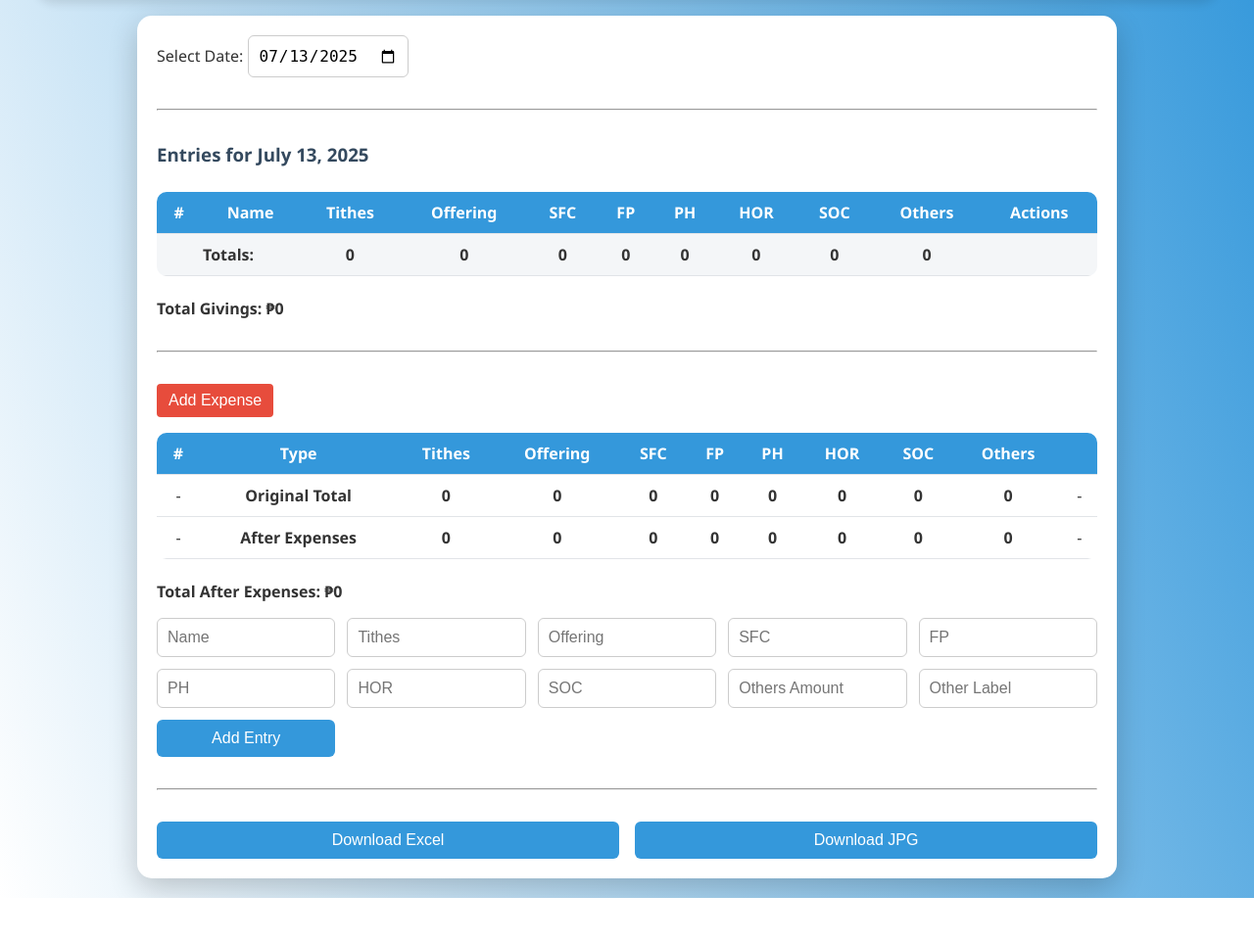
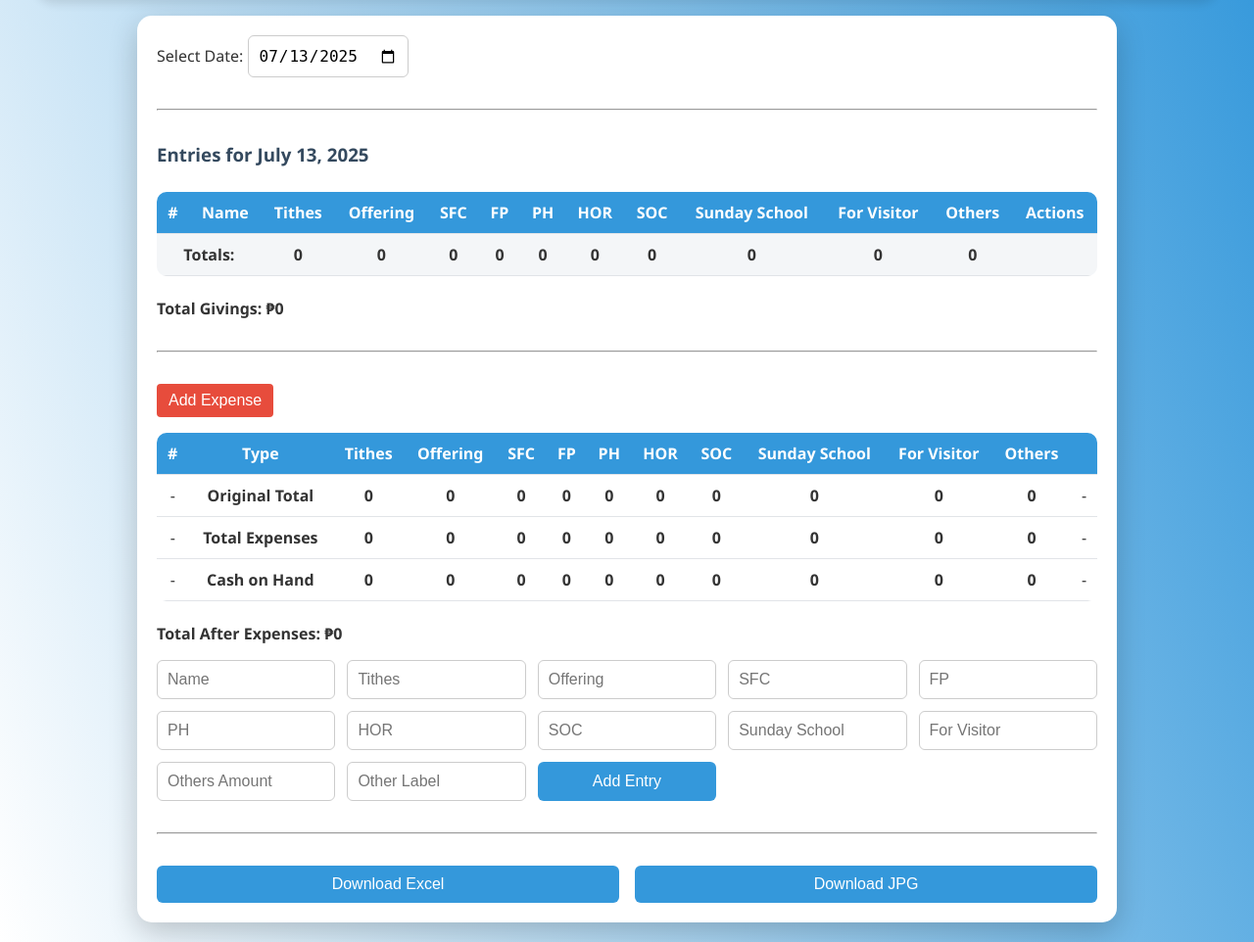
Before and after one commit to abiezer123/finance, a Flask app: page / in a window 1280 px wide. Shown: the part 101-1063 px from the top of the page at 98% size. Before the commit the page ends 1018 px from the top, so only its background shows below. Run offline with Flask 3, Linux system fonts and the light colour scheme; data that the repository does not hold is empty; some libraries are stand-ins or nearby versions.

Commit message:
with sunday shchool

```diff
--- a/app.py
+++ b/app.py
@@ -36,8 +36,11 @@ def index():
             "hor": get_int(request.form.get("hor")),
             "soc": get_int(request.form.get("soc")),
             "others": get_int(request.form.get("others")),
-            "others_label": request.form.get("others_label", "")
+            "others_label": request.form.get("others_label", ""),
+            "sundayschool": get_int(request.form.get("sundayschool")),
+            "for_visitor": get_int(request.form.get("for_visitor"))
         }
+
         mongo.db.entries.insert_one(data)
         return redirect(url_for("index", date=data["date"]))
 
@@ -47,7 +50,7 @@ def index():
         e["_id"] = str(e["_id"])
 
     # Compute original totals
-    categories = ["tithes", "offering", "sfc", "fp", "ph", "hor", "soc", "others"]
+    categories = ["tithes", "offering", "sfc", "fp", "ph", "hor", "soc", "others", "sundayschool", "for_visitor"]
     original_totals = {cat: sum(e.get(cat, 0) for e in entries) for cat in categories}
 
     # Compute expenses per category
@@ -80,16 +83,19 @@ def delete(id):
 def edit(id):
     updated = {
         "name": request.form["name"],
-        "tithes": int(request.form["tithes"] or 0),
-        "offering": int(request.form["offering"] or 0),
-        "sfc": int(request.form["sfc"] or 0),
-        "fp": int(request.form["fp"] or 0),
-        "ph": int(request.form["ph"] or 0),
-        "hor": int(request.form["hor"] or 0),
-        "soc": int(request.form["soc"] or 0),
-        "others_label": request.form["others_label"],
-        "others": int(request.form["others"] or 0)
+        "tithes": get_int(request.form.get("tithes")),
+        "offering": get_int(request.form.get("offering")),
+        "sfc": get_int(request.form.get("sfc")),
+        "fp": get_int(request.form.get("fp")),
+        "ph": get_int(request.form.get("ph")),
+        "hor": get_int(request.form.get("hor")),
+        "soc": get_int(request.form.get("soc")),
+        "others": get_int(request.form.get("others")),
+        "others_label": request.form.get("others_label"),
+        "sundayschool": get_int(request.form.get("sundayschool")),
+        "for_visitor": get_int(request.form.get("for_visitor"))
     }
+
     mongo.db.entries.update_one({"_id": ObjectId(id)}, {"$set": updated})
     return redirect(request.referrer)
 
--- a/static/script.js
+++ b/static/script.js
@@ -1,5 +1,11 @@
 let entries = {};
 let editIndex = null;
+
+const categories = [
+    "tithes", "offering", "sfc", "fp", "ph", "hor",
+    "soc", "sundayschool", "for_visitor", "others"
+];
+
 
 let tableBody;
 let tfoot;
@@ -118,8 +124,10 @@ function updateTable(data) {
 
     const totals = {
         tithes: 0, offering: 0, sfc: 0, fp: 0,
-        ph: 0, hor: 0, soc: 0, others: 0
+        ph: 0, hor: 0, soc: 0, others: 0,
+        sundayschool: 0, for_visitor: 0
     };
+
 
     data.forEach((row, index) => {
         totals.tithes += row.tithes || 0;
@@ -142,6 +150,8 @@ function updateTable(data) {
             <td>${row.ph || ""}</td>
             <td>${row.hor || ""}</td>
             <td>${row.soc || ""}</td>
+            <td>${row.sundayschool || ""}</td>
+            <td>${row.for_visitor || ""}</td>
             <td>${row.others ? row.others + ` (${row.others_label || "N/A"})` : ""}</td>
             <td><button onclick="confirmDelete(${index})" style="background-color: #e74c3c; color: white; border: none; padding: 5px 10px; cursor: pointer;">Delete</button></td>
         `;
@@ -159,6 +169,8 @@ function updateTable(data) {
             <td>${totals.ph}</td>
             <td>${totals.hor}</td>
             <td>${totals.soc}</td>
+            <td>${totals.sundayschool}</td>
+            <td>${totals.for_visitor}</td>
             <td>${totals.others}</td>
             <td></td>
         </tr>
@@ -201,23 +213,30 @@ async function loadSummaryWithExpenses() {
     const entries = await entriesRes.json();
     const expenses = await expensesRes.json();
 
-    const categories = ["tithes", "offering", "sfc", "fp", "ph", "hor", "soc", "others"];
     const summaryBody = document.getElementById("summary-body");
     summaryBody.innerHTML = "";
 
-    // Original Totals row
-    let originalTotals = {};
+    const originalTotals = {};
+    const expenseTotals = {};
+    categories.forEach(cat => {
+        originalTotals[cat] = entries.reduce((sum, e) => sum + (parseFloat(e[cat]) || 0), 0);
+        expenseTotals[cat] = 0;
+    });
+
+    // Original total row
     let totalRow = `<tr><td>-</td><td><b>Original Total</b></td>`;
     categories.forEach(cat => {
-        const sum = entries.reduce((a, e) => a + (parseFloat(e[cat]) || 0), 0);
-        originalTotals[cat] = sum;
-        totalRow += `<td><b>${sum}</b></td>`;
+        totalRow += `<td><b>${originalTotals[cat]}</b></td>`;
     });
     totalRow += `<td>-</td></tr>`;
     summaryBody.innerHTML += totalRow;
 
     // Expense rows
     expenses.forEach((e, i) => {
+        if (expenseTotals[e.from] !== undefined) {
+            expenseTotals[e.from] += parseFloat(e.amount) || 0;
+        }
+
         let row = `<tr><td>${i + 1}</td><td>Expense</td>`;
         categories.forEach(cat => {
             if (cat === e.from) {
@@ -231,15 +250,16 @@ async function loadSummaryWithExpenses() {
         summaryBody.innerHTML += row;
     });
 
-    // After-expense totals
-    let finalRow = `<tr><td>-</td><td><b>After Expenses</b></td>`;
-    const expenseTotals = {};
-    categories.forEach(c => expenseTotals[c] = 0);
-    expenses.forEach(e => {
-        if (expenseTotals[e.from] !== undefined) {
-            expenseTotals[e.from] += parseFloat(e.amount) || 0;
-        }
+    // Total Expenses row
+    let expenseTotalRow = `<tr><td>-</td><td><b>Total Expenses</b></td>`;
+    categories.forEach(cat => {
+        expenseTotalRow += `<td><b>${expenseTotals[cat]}</b></td>`;
     });
+    expenseTotalRow += `<td>-</td></tr>`;
+    summaryBody.innerHTML += expenseTotalRow;
+
+    // Final cash on hand row
+    let finalRow = `<tr><td>-</td><td><b>Cash on Hand</b></td>`;
     categories.forEach(cat => {
         finalRow += `<td><b>${originalTotals[cat] - expenseTotals[cat]}</b></td>`;
     });
@@ -247,14 +267,12 @@ async function loadSummaryWithExpenses() {
     summaryBody.innerHTML += finalRow;
 
     const totalIncome = Object.values(originalTotals).reduce((sum, val) => sum + val, 0);
-    const totalFinal = categories.reduce((acc, cat) => {
-        const final = originalTotals[cat] - expenseTotals[cat];
-        return acc + final;
-    }, 0);
+    const totalFinal = categories.reduce((acc, cat) => acc + (originalTotals[cat] - expenseTotals[cat]), 0);
 
     document.getElementById("overall-income-total").textContent = `Total Givings: ₱${totalIncome.toLocaleString()}`;
     document.getElementById("overall-final-total").textContent = `Total After Expenses: ₱${totalFinal.toLocaleString()}`;
 }
+
 
 // Delete expense
 function deleteExpense(id) {
--- a/templates/index.html
+++ b/templates/index.html
@@ -45,6 +45,8 @@
                         <th>PH</th>
                         <th>HOR</th>
                         <th>SOC</th>
+                        <th>Sunday School</th>
+                        <th>For Visitor</th>
                         <th>Others</th>
                         <th>Actions</th>
                     </tr>
@@ -70,6 +72,8 @@
                 </tbody>
                 <tfoot>
                     <tr>
+                        <td><strong>Totals:</strong></td>
+                        <td></td>
                         <td>{{ original_totals.tithes }}</td>
                         <td>{{ original_totals.offering }}</td>
                         <td>{{ original_totals.sfc }}</td>
@@ -77,11 +81,13 @@
                         <td>{{ original_totals.ph }}</td>
                         <td>{{ original_totals.hor }}</td>
                         <td>{{ original_totals.soc }}</td>
+                        <td>{{ original_totals.sundayschool }}</td>
+                        <td>{{ original_totals.for_visitor }}</td>
                         <td>{{ original_totals.others }}</td>
-
                         <td></td>
                     </tr>
                 </tfoot>
+
             </table>
         </div>
         <br>
@@ -106,6 +112,8 @@
                         <th>PH</th>
                         <th>HOR</th>
                         <th>SOC</th>
+                        <th>Sunday School</th>
+                        <th>For Visitor</th>
                         <th>Others</th>
                         <th></th>
                     </tr>
@@ -129,6 +137,8 @@
             <input type="number" name="ph" id="ph" placeholder="PH">
             <input type="number" name="hor" id="hor" placeholder="HOR">
             <input type="number" name="soc" id="soc" placeholder="SOC">
+            <input type="number" name="sundayschool" id="sundayschool" placeholder="Sunday School">
+            <input type="number" name="for_visitor" id="for_visitor" placeholder="For Visitor">
             <input type="number" name="others" id="others" placeholder="Others Amount">
             <input type="text" name="others_label" id="other-label" placeholder="Other Label">
             <button type="submit">Add Entry</button>
@@ -153,6 +163,8 @@
                         <option value="ph">PH</option>
                         <option value="hor">HOR</option>
                         <option value="soc">SOC</option>
+                        <option value="sundayschool">Sunday School</option>
+                        <option value="for_visitor">For Visitor</option>
                         <option value="others">Others</option>
                     </select><br><br>
                     <button type="submit">Submit</button>
```
